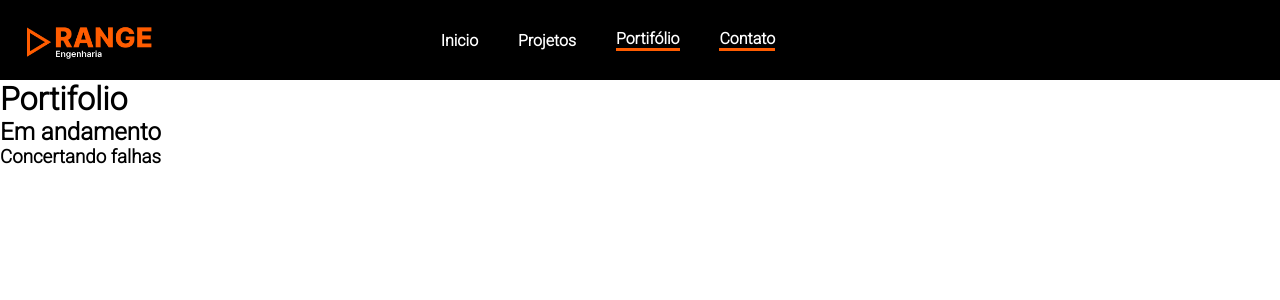
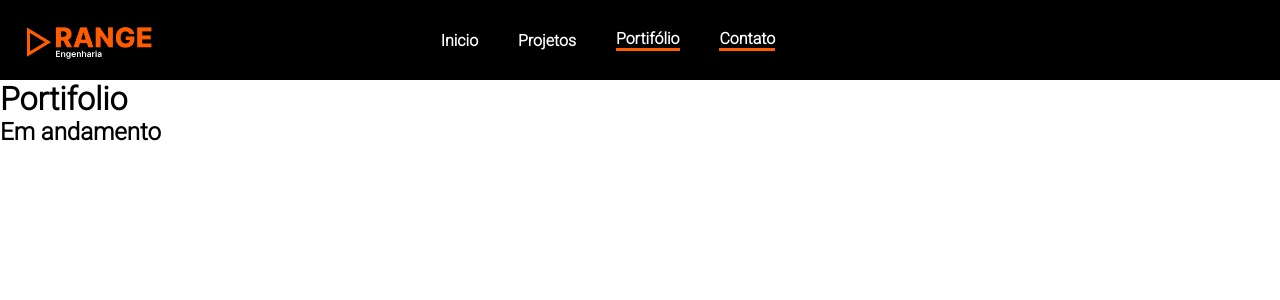
Before and after one commit to VitoriaMariadev/frontend-engenharia-react.js, a React (Create React App) app: page /portifolio in a window 1280 px wide. Shown: the top 300 px of the page. Built offline with nearby package versions, Linux system fonts and the light colour scheme.

Commit message:
FIX/ Erros

```diff
--- a/src/Pages/portifolio/index.jsx
+++ b/src/Pages/portifolio/index.jsx
@@ -6,7 +6,6 @@ export const Portifolio = () => {
             <Header/>
             <h1>Portifolio</h1>
             <h2>Em andamento</h2>
-            <h3>Concertando falhas</h3>
         </>
     )
 }
```
